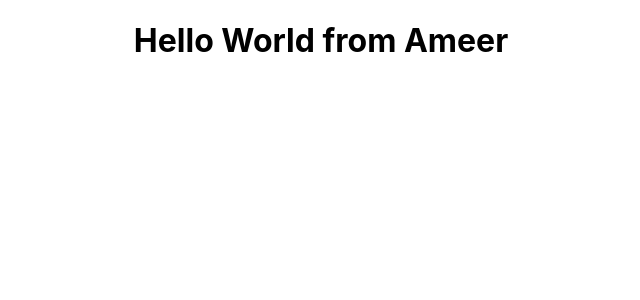
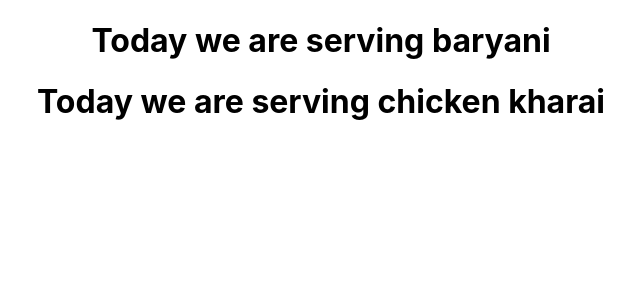
Before and after one commit to AmeerHamzaSajjad/first-project, a React (Create React App) app: page / in a window 1280 px wide. Shown: the top 300 px of the page, without its empty margins (319-959 px from the left). Built offline with nearby package versions, Linux system fonts and the light colour scheme.

Commit message:
Update App.js

```diff
--- a/src/App.js
+++ b/src/App.js
@@ -4,7 +4,7 @@ import Dinner from './dinner.js';
 function App() {
   return (
     <div className="App">
-      <h1>Hello World from Ameer</h1>
+      <Dinner/>
     </div>
   );
 }
```
